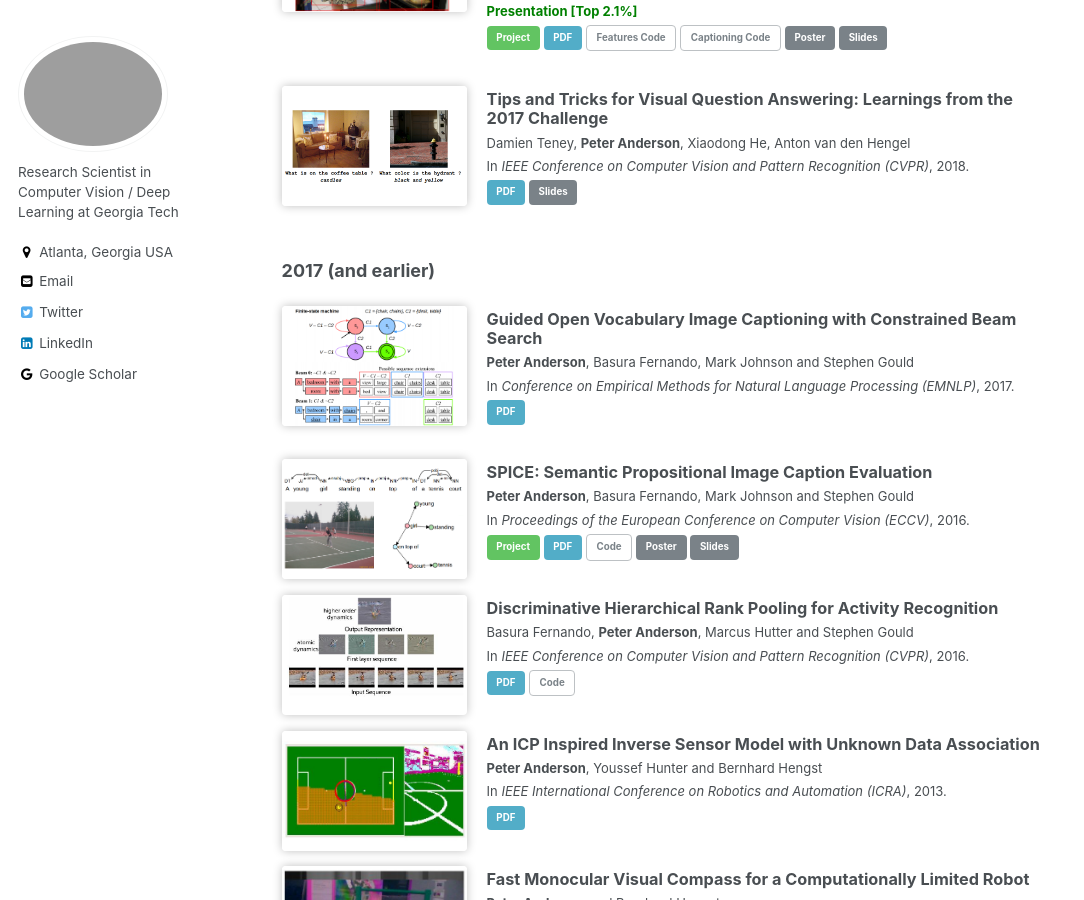
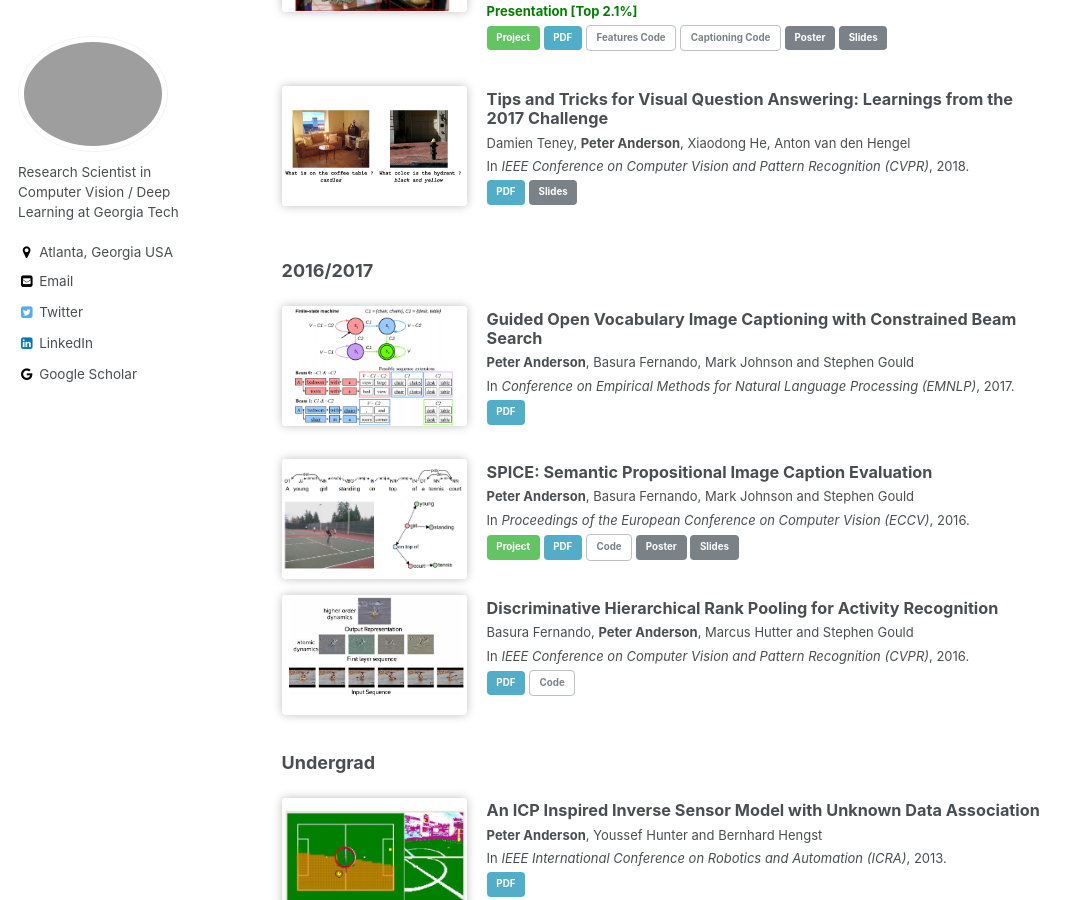
Before and after one commit to peteanderson80/peteanderson80.github.io, a Jekyll site: the page built from index.html, in a window 1280 px wide and 900 px high, scrolled down 2280 px. Shown: the whole window, without its empty margins (0-1084 px from the left). Built offline with Jekyll 4.4.1, drawn with Linux system fonts in a browser that asks for light colours; a script that is not in the unit is left out; the list of posts is cut into pages by our own code.

Commit message:
Minor format updates

```diff
--- a/_data/publications.yml
+++ b/_data/publications.yml
@@ -106,6 +106,7 @@
     links:
       - "[PDF](/images/cvpr16-hrankpool.pdf){: .btn .btn--info}"
       - "[Code](http://users.cecs.anu.edu.au/~basura/code/HRP_code.zip){: .btn .btn--inverse}"
+undergrad:
   - title: "An ICP Inspired Inverse Sensor Model with Unknown Data Association"
     authors: "**Peter Anderson**, Youssef Hunter and Bernhard Hengst"
     venue: "In *IEEE International Conference on Robotics and Automation (ICRA)*, 2013."
--- a/index.html
+++ b/index.html
@@ -30,8 +30,13 @@
   {% include publication-single.html %}
 {% endfor %}
 <div style="clear: both;"></div>
-<h3>2017 (and earlier)</h3>
+<h3>2016/2017</h3>
 {% for publication in site.data.publications.year2017 %}
+  {% include publication-single.html %}
+{% endfor %}
+<div style="clear: both;"></div>
+<h3>Undergrad</h3>
+{% for publication in site.data.publications.undergrad %}
   {% include publication-single.html %}
 {% endfor %}
 <div style="clear: both;"></div>
```
